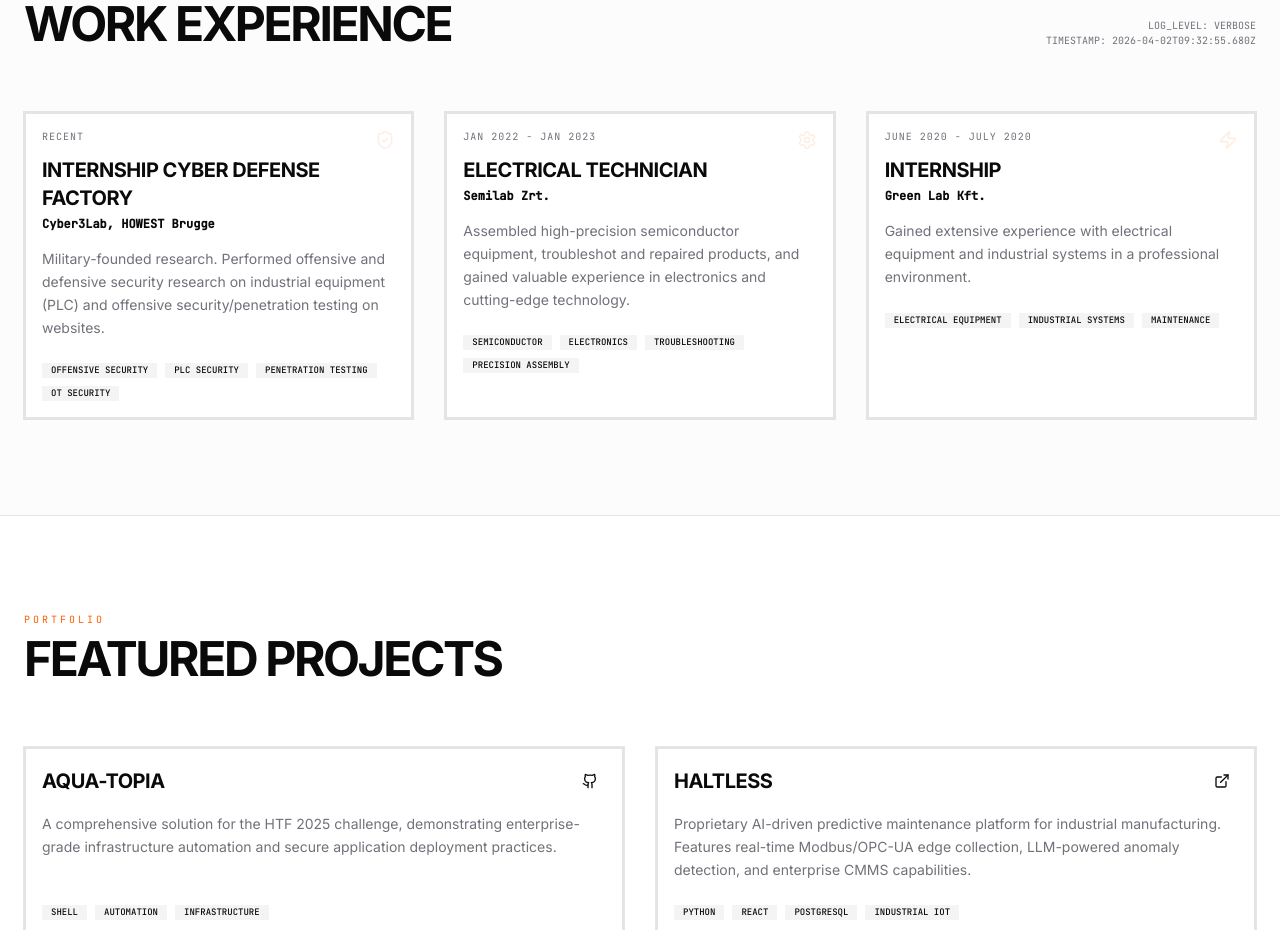
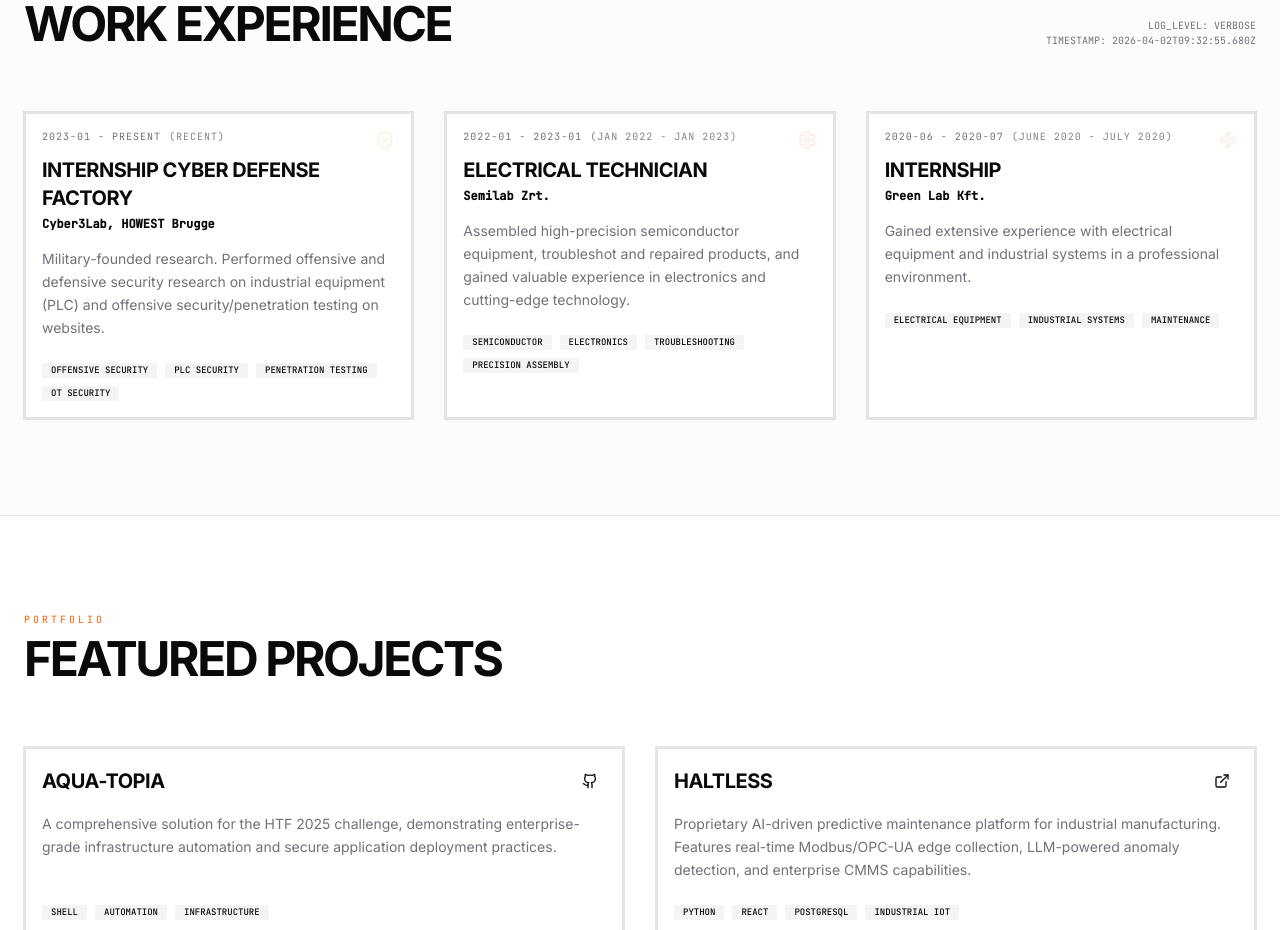
Before and after one commit to attilapeterszucs/Portfolio-Website, a React (Vite) app: page / in a window 1280 px wide. Shown: the part 1000-1930 px from the top of the page. Built offline with nearby package versions, Linux system fonts and the light colour scheme.

Commit message:
feat(seo): add machine-readable citeable facts and structured data

```diff
--- a/src/App.tsx
+++ b/src/App.tsx
@@ -68,24 +68,30 @@ export default function App() {
       title: t('exp1_title'),
       company: t('exp1_comp'),
       period: t('exp1_period'),
+      dateStart: '2023-01-01',
+      dateEnd: 'Present',
       description: t('exp1_desc'),
-      tags: ['Offensive Security', 'PLC Security', 'Penetration Testing', 'OT Security'],
+      technologies: ['Offensive Security', 'PLC Security', 'Penetration Testing', 'OT Security'],
       icon: <ShieldCheck className="w-5 h-5" aria-hidden="true" />
     },
     {
       title: t('exp2_title'),
       company: t('exp2_comp'),
       period: t('exp2_period'),
+      dateStart: '2022-01-01',
+      dateEnd: '2023-01-01',
       description: t('exp2_desc'),
-      tags: ['Semiconductor', 'Electronics', 'Troubleshooting', 'Precision Assembly'],
+      technologies: ['Semiconductor', 'Electronics', 'Troubleshooting', 'Precision Assembly'],
       icon: <Settings className="w-5 h-5" aria-hidden="true" />
     },
     {
       title: t('exp3_title'),
       company: t('exp3_comp'),
       period: t('exp3_period'),
+      dateStart: '2020-06-01',
+      dateEnd: '2020-07-01',
       description: t('exp3_desc'),
-      tags: ['Electrical Equipment', 'Industrial Systems', 'Maintenance'],
+      technologies: ['Electrical Equipment', 'Industrial Systems', 'Maintenance'],
       icon: <Zap className="w-5 h-5" aria-hidden="true" />
     }
   ];
@@ -122,6 +128,8 @@ export default function App() {
       degree: t('edu1_deg'),
       institution: t('edu1_inst'),
       period: t('edu1_period'),
+      dateStart: '2023-09-01',
+      dateEnd: 'Present',
       description: t('edu1_desc'),
       icon: <ShieldCheck className="w-5 h-5" aria-hidden="true" />
     },
@@ -129,6 +137,8 @@ export default function App() {
       degree: t('edu2_deg'),
       institution: t('edu2_inst'),
       period: t('edu2_period'),
+      dateStart: '2021-09-01',
+      dateEnd: '2023-06-01',
       description: t('edu2_desc'),
       icon: <Settings className="w-5 h-5" aria-hidden="true" />
     },
@@ -136,8 +146,25 @@ export default function App() {
       degree: t('edu3_deg'),
       institution: t('edu3_inst'),
       period: t('edu3_period'),
+      dateStart: '2016-09-01',
+      dateEnd: '2020-06-01',
       description: t('edu3_desc'),
       icon: <Cpu className="w-5 h-5" aria-hidden="true" />
+    }
+  ];
+
+  const CERTIFICATIONS = [
+    {
+      title: 'eJPT - eLearnSecurity Junior Penetration Tester',
+      issuer: 'INE',
+      id: 'INE-12345',
+      date: '2023-08-01'
+    },
+    {
+      title: 'GICSP - Global Industrial Cyber Security Professional',
+      issuer: 'GIAC',
+      id: 'GIAC-54321',
+      date: '2024-02-01'
     }
   ];
 
@@ -335,7 +362,12 @@ export default function App() {
                       {exp.icon}
                     </div>
                     <CardHeader>
-                      <div className="text-[10px] font-mono text-muted-foreground mb-2 uppercase tracking-widest">{exp.period}</div>
+                      <div className="text-[10px] font-mono text-muted-foreground mb-2 uppercase tracking-widest">
+                        <time dateTime={exp.dateStart}>{exp.dateStart.slice(0, 7)}</time>
+                        {' - '}
+                        {exp.dateEnd !== 'Present' ? <time dateTime={exp.dateEnd}>{exp.dateEnd.slice(0, 7)}</time> : <span>{exp.dateEnd}</span>}
+                        <span className="ml-2 text-primary/50">({exp.period})</span>
+                      </div>
                       <CardTitle className="text-xl font-bold uppercase tracking-tight">{exp.title}</CardTitle>
                       <CardDescription className="font-mono text-xs font-bold text-primary">{exp.company}</CardDescription>
                     </CardHeader>
@@ -343,10 +375,10 @@ export default function App() {
                       <p className="text-sm text-muted-foreground mb-6 leading-relaxed">
                         {exp.description}
                       </p>
-                      <div className="flex flex-wrap gap-2">
-                        {exp.tags.map(tag => (
-                          <Badge key={tag} variant="secondary" className="rounded-none text-[9px] uppercase font-mono py-0 px-2">
-                            {tag}
+                      <div className="flex flex-wrap gap-2" aria-label="Technologies used">
+                        {exp.technologies.map(tech => (
+                          <Badge key={tech} variant="secondary" data-technology={tech} className="rounded-none text-[9px] uppercase font-mono py-0 px-2">
+                            {tech}
                           </Badge>
                         ))}
                       </div>
```
